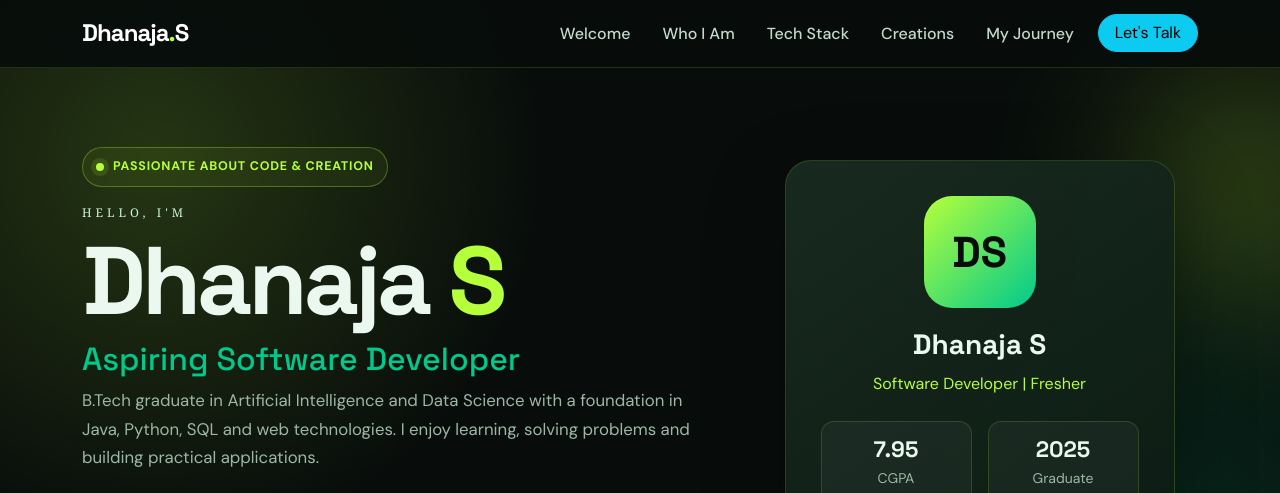
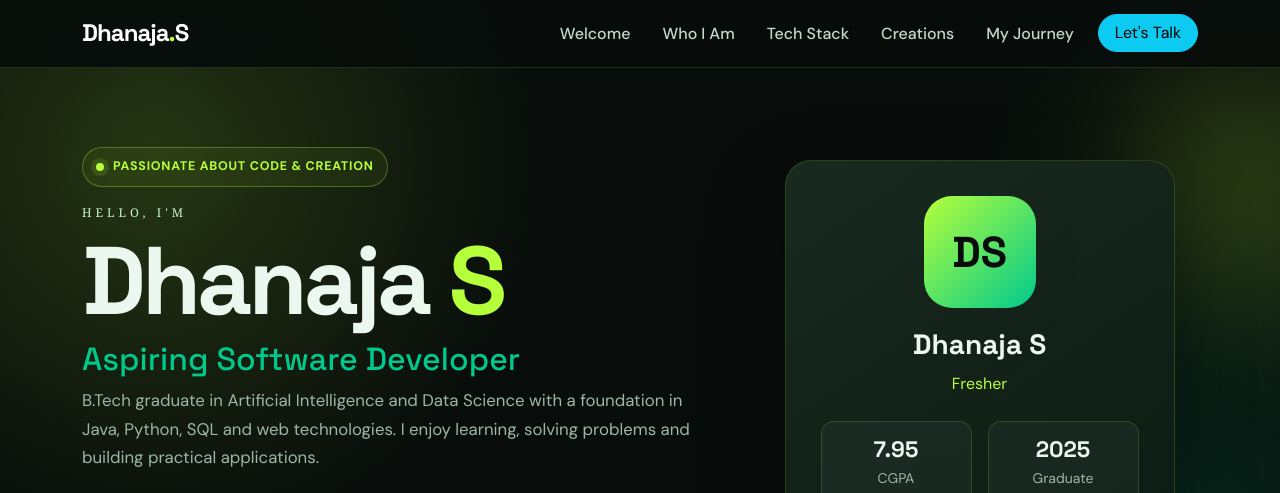
Before and after one commit to Dhanaja24/portfolio, a plain HTML site: page index.html in a window 1280 px wide. Shown: the top 493 px of the page. Drawn offline with nearby package versions, Linux system fonts and the light colour scheme.

Commit message:
Update index.html

```diff
--- a/index.html
+++ b/index.html
@@ -66,7 +66,7 @@
           <div class="profile-panel mx-auto">
             <div class="profile-avatar">DS</div>
             <h3>Dhanaja S</h3>
-            <p class="text-info mb-4">Software Developer | Fresher</p>
+            <p class="text-info mb-4"> Fresher</p>
             <div class="row g-3">
               <div class="col-6"><div class="mini-stat"><strong>7.95</strong><small>CGPA</small></div></div>
               <div class="col-6"><div class="mini-stat"><strong>2025</strong><small>Graduate</small></div></div>
```
